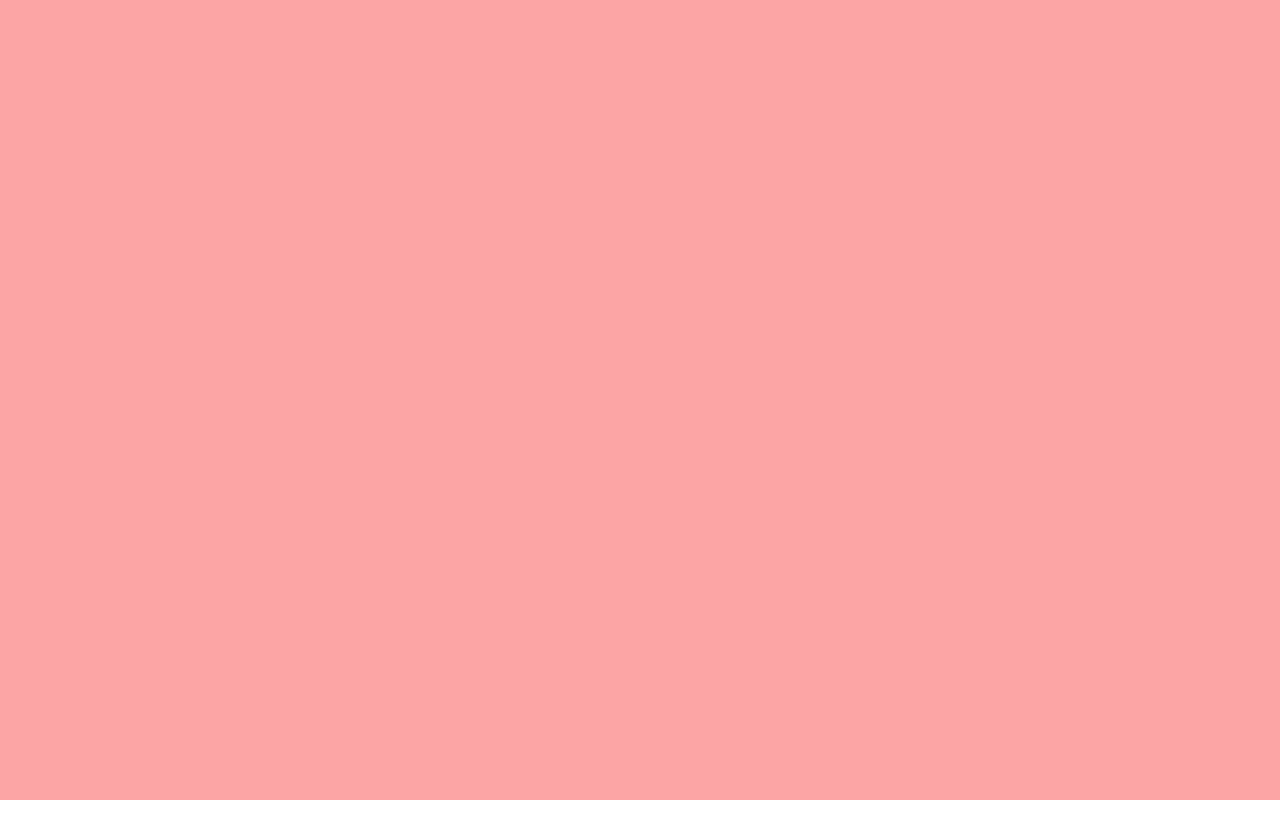
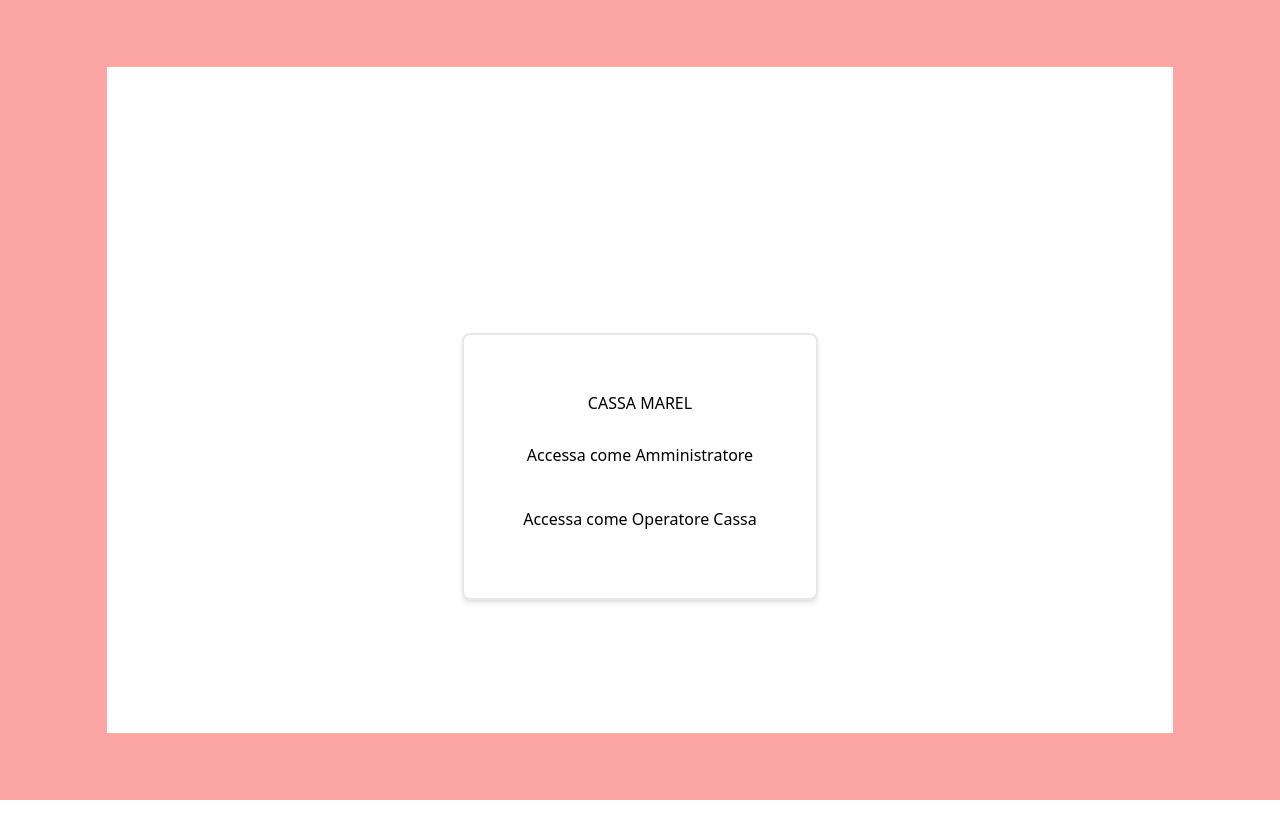
Before and after one commit to brizzio/vcashier, a React (Vite) app: page /login in a window 1280 px wide. Shown: the top 838 px of the page. Before the commit the page ends 800 px from the top, so only its background shows below. Built offline with nearby package versions, Linux system fonts and the light colour scheme.

Commit message:
router changes

```diff
--- a/index.html
+++ b/index.html
@@ -4,7 +4,7 @@
     <meta charset="UTF-8" />
     <link rel="icon" type="image/svg+xml" href="/vite.svg" />
     <meta name="viewport" content="width=device-width, initial-scale=1.0" />
-    <title>Vite + React</title>
+    <title>MAREL</title>
   </head>
   <body>
     <div id="root"></div>
--- a/package.json
+++ b/package.json
@@ -10,7 +10,8 @@
   },
   "dependencies": {
     "react": "^18.2.0",
-    "react-dom": "^18.2.0"
+    "react-dom": "^18.2.0",
+    "react-router-dom": "^6.7.0"
   },
   "devDependencies": {
     "@types/react": "^18.0.26",
--- a/src/App.jsx
+++ b/src/App.jsx
@@ -1,10 +1,25 @@
+import React from "react"
+import Login from "./pages/Login"
+import Cashier from "./pages/Cashier"
+import { BrowserRouter as Router, Routes, Route, Navigate, Outlet } from "react-router-dom";
 
 
 function App() {
 
 
   return (
-   <div className="w-screen h-screen bg-red-300">
+   <div className="flex justify-center items-center w-screen h-screen bg-red-300">
+
+    <div className="w-5/6 h-5/6 bg-white">
+    <Router>
+      <Routes>
+        <Route index element={<Cashier/>} />
+        <Route path="/login" element={<Login/>} />
+      </Routes>
+    </Router>
+
+
+    </div>
 
    </div>
   )
--- /dev/null
+++ b/src/pages/Cashier.jsx
@@ -0,0 +1,9 @@
+import React from 'react'
+
+function Cashier() {
+  return (
+    <div>Cashier</div>
+  )
+}
+
+export default Cashier
--- /dev/null
+++ b/src/pages/Login.jsx
@@ -0,0 +1,50 @@
+import React , { useContext, useEffect } from 'react'
+
+export default function Login() {
+
+
+
+
+
+
+
+  const handleLogin = (type) => {
+    //Prevent page reload
+
+   console.log('Login as ', type )
+
+  };
+
+
+
+  return (
+
+    <>
+      <article className='grid h-screen place-items-center '>
+          <div className='flex flex-col gap-4 p-6 w-2/6 h-2/6 items-center justify-center border-gray border-2 shadow-md rounded-lg'>
+
+            <h1>CASSA MAREL</h1>
+
+            <button variant="main" size="small" className="min-w-9 h-12" onClick={() => handleLogin('admin')}>Accessa come Amministratore</button>
+
+
+
+            <button variant="main" size="small" className="min-w-9 h-12 " onClick={() => handleLogin('cassa')}>Accessa come Operatore Cassa</button>
+
+
+
+          </div>
+
+
+
+
+
+
+
+      </article>
+
+    </>
+
+  )
+
+}
```
Also changed, not shown: 1 other file (tests, documents, lock files or other folders).
